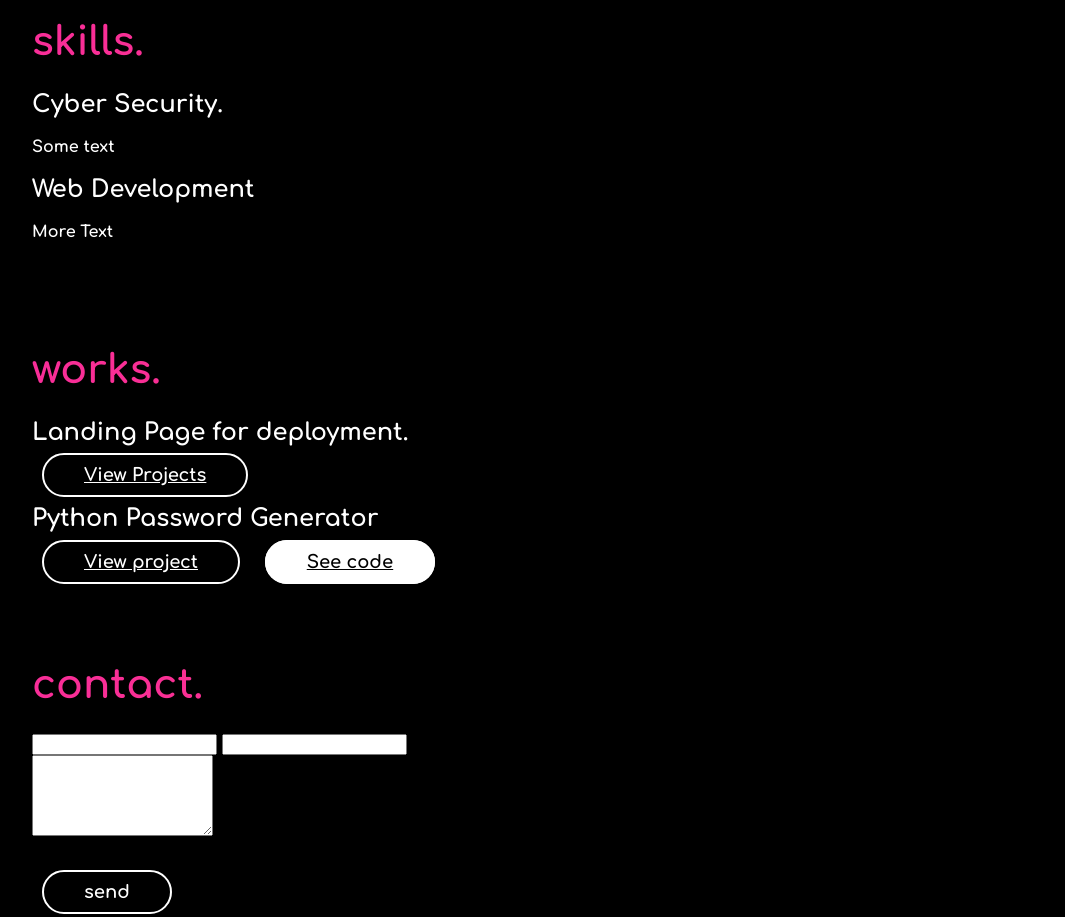
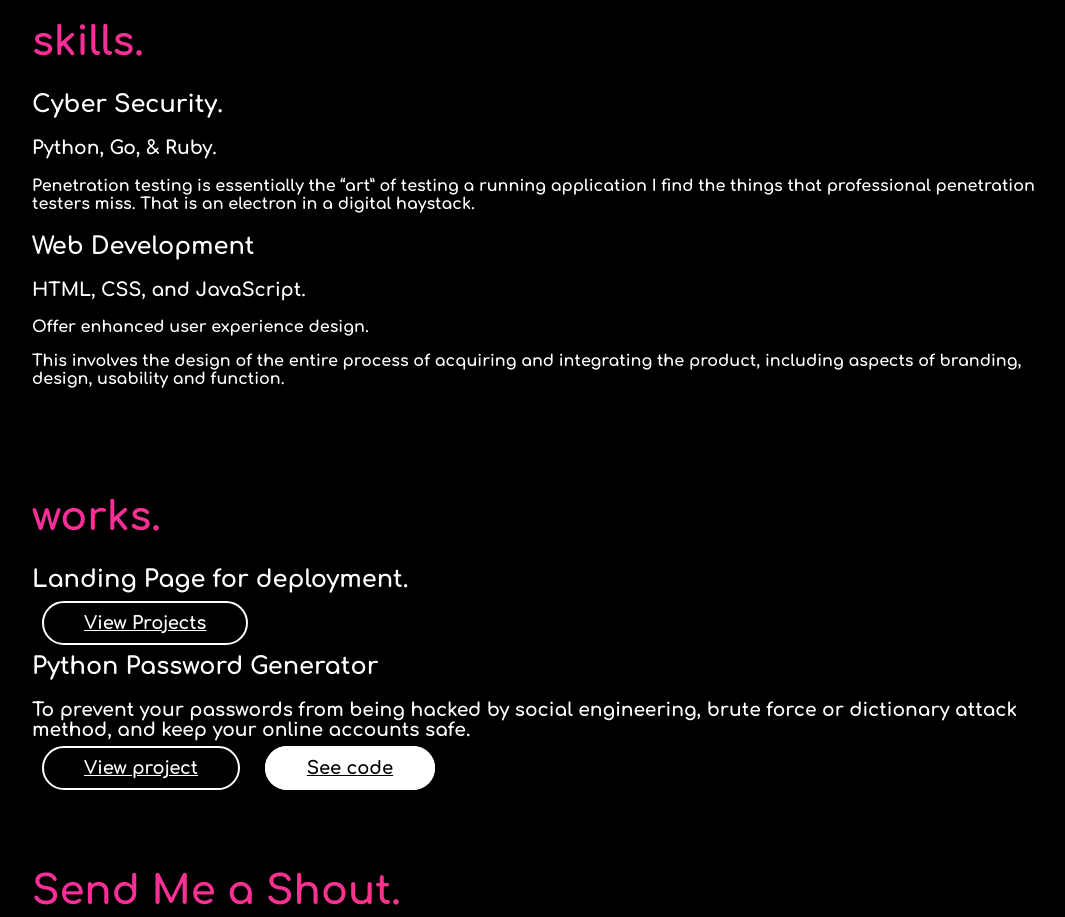
Before and after one commit to BrodieCodie/1, a plain HTML site: page index.html in a window 1280 px wide. Shown: the part 880-1797 px from the top of the page, without its empty margins (32-1097 px from the left). Drawn offline with nearby package versions, Linux system fonts and the light colour scheme.

Commit message:
Update index.html

```diff
--- a/index.html
+++ b/index.html
@@ -42,10 +42,13 @@
         <div id="skills">
             <h1>skills.</h1>
             <div>
-                <h2> Cyber Security.</h2>
-                <p>Some text</p>
+                <h2>Cyber Security.</h2>
+                <h3>Python, Go, & Ruby.</h3>
+                <p>Penetration testing is essentially the “art” of testing a running application I find the things that professional penetration testers miss. That is an electron in a digital haystack.</p>
                 <h2> Web Development</h2>
-                <p>More Text</p>
+                <h3>HTML, CSS, and JavaScript.</h3>
+                <p>Offer enhanced user experience design.</p>
+                <p>This involves the design of the entire process of acquiring and integrating the product, including aspects of branding, design, usability and function.</p>
 
                 <p>
 
@@ -65,6 +68,7 @@
 
             <div class="project">
                 <h2>Python Password Generator </h2>
+                <h3>To prevent your passwords from being hacked by social engineering, brute force or dictionary attack method, and keep your online accounts safe.</h3>
                 <div>
                 </div>
                 <a href="https://l4rrycool3r.github.io" button class="btn_one">View project</a>
@@ -74,12 +78,13 @@
         </div>
 
         <div id="contact">
-            <h1>contact.</h1>
-            <form action="https://formspree.io/7brodie.codie7@gmail.com" method="POST"></form>
-            <input type="text" placeholder="name" required>
-            <input type="email" placeholder="email" required><br>
-            <textarea placeholder="your message" required rows="5"></textarea><br>
-            <button class="btn_one">send</button>
+            <h1>Send Me a Shout.</h1>
+            <form>
+                <form action="https://formspree.io/7brodie.codie7@gmail.com" method="POST"></form>
+                <input type="text" placeholder="name" required>
+                <input type="email" placeholder="email" required><br>
+                <textarea placeholder="your message" required rows="5"></textarea><br>
+                <button class="btn_one">send</button>
             </form>
             <div id="details">
                 <a href="https://discord.gg/xTJCZ9e" class="btn_social"><i class="fas fa-phone"></i></a>
```
